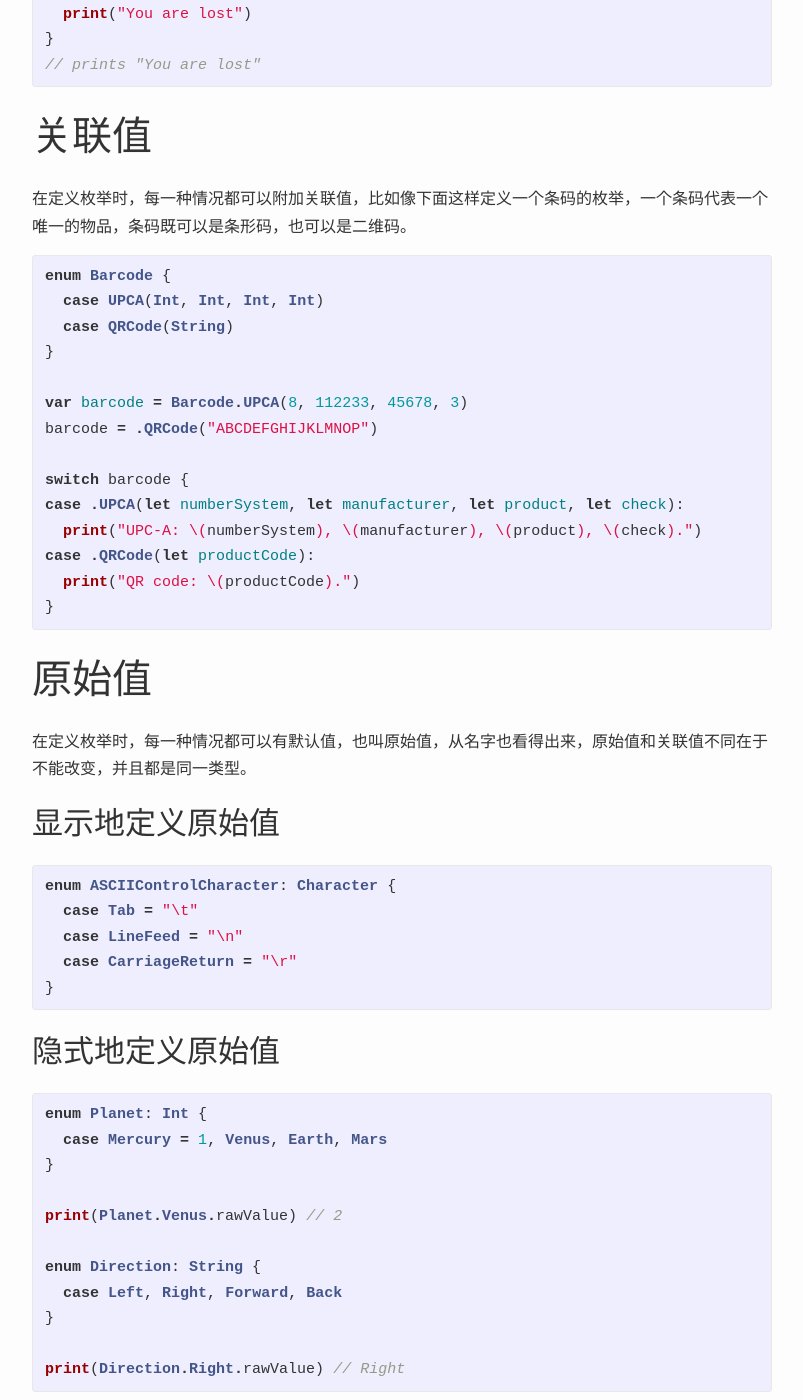
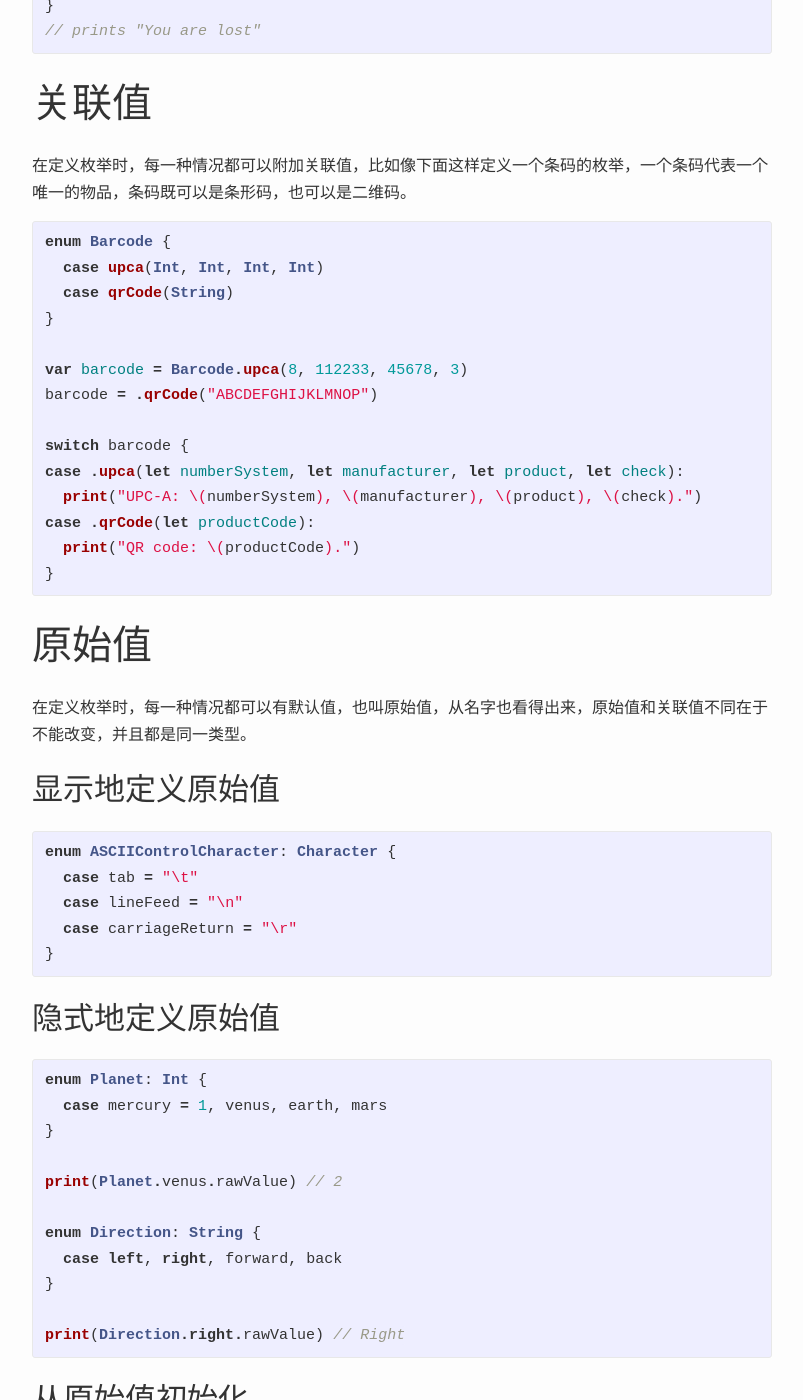
Before and after one commit to danjiang/mango, a Jekyll site: the page built from _posts/2016-06-14-swift-enums.md, in a window 1280 px wide and 1400 px high, scrolled down 2193 px. Shown: the whole window, without its empty margins (238-1041 px from the left). Built offline with Jekyll 4.4.1, drawn with Linux system fonts in a browser that asks for light colours; comment, search, counter and statistics services are not loaded; some of the changed text lies outside the part shown.

```diff
--- a/_posts/2016-06-14-swift-enums.md
+++ b/_posts/2016-06-14-swift-enums.md
@@ -17,14 +17,14 @@ tag: swift
 
 {% highlight swift %}
 enum Direction {
-  case Up
-  case Down
-  case Left
-  case Right
+  case up
+  case down
+  case left
+  case right
 }
 
-var direction = Direction.Down
-direction = .Left // 已经知道 direction 的类型，推荐使用这种方式来赋值
+var direction = Direction.down
+direction = .left // 已经知道 direction 的类型，推荐使用这种方式来赋值
 {% endhighlight %}
 
 ## 枚举是值类型
@@ -33,12 +33,12 @@ direction = .Left // 已经知道 direction 的类型，推荐使用这种方式
 
 {% highlight swift %}
 enum CompassPoint {
-  case North, South, East, West
+  case north, south, east, west
 }
-var currentDirection = CompassPoint.West
+var currentDirection = CompassPoint.west
 let rememberedDirection = currentDirection
-currentDirection = .East
-if rememberedDirection == .West {
+currentDirection = .east
+if rememberedDirection == .west {
   print("The remembered direction is still .West")
 }
 {% endhighlight %}
@@ -48,22 +48,22 @@ if rememberedDirection == .West {
 使用 **switch** 语句可以很方便地判断枚举的各种情况，如果 **switch** 语句中的 **case** 能覆盖枚举的每一种情况，也就不需要 **default**，否则就需要 **default** 来处理没有覆盖到的情况。
 
 {% highlight swift %}
-var direction = Direction.Left
+var direction = Direction.left
 
 switch direction {
-case .Up:
+case .up:
   print("Keep going")
-case .Down:
+case .down:
   print("Go back")
-case .Left:
+case .left:
   print("Go left")
-case .Right:
+case .right:
   print("Go right")
 }
 // prints "Go right"
 
 switch direction {
-case .Down:
+case .down:
   print("Go back")
 default:
   print("You are lost")
@@ -77,17 +77,17 @@ default:
 
 {% highlight swift %}
 enum Barcode {
-  case UPCA(Int, Int, Int, Int)
-  case QRCode(String)
+  case upca(Int, Int, Int, Int)
+  case qrCode(String)
 }
 
-var barcode = Barcode.UPCA(8, 112233, 45678, 3)
-barcode = .QRCode("ABCDEFGHIJKLMNOP")
+var barcode = Barcode.upca(8, 112233, 45678, 3)
+barcode = .qrCode("ABCDEFGHIJKLMNOP")
 
 switch barcode {
-case .UPCA(let numberSystem, let manufacturer, let product, let check):
+case .upca(let numberSystem, let manufacturer, let product, let check):
   print("UPC-A: \(numberSystem), \(manufacturer), \(product), \(check).")
-case .QRCode(let productCode):
+case .qrCode(let productCode):
   print("QR code: \(productCode).")
 }
 {% endhighlight %}
@@ -100,9 +100,9 @@ case .QRCode(let productCode):
 
 {% highlight swift %}
 enum ASCIIControlCharacter: Character {
-  case Tab = "\t"
-  case LineFeed = "\n"
-  case CarriageReturn = "\r"
+  case tab = "\t"
+  case lineFeed = "\n"
+  case carriageReturn = "\r"
 }
 {% endhighlight %}
 
@@ -110,16 +110,16 @@ enum ASCIIControlCharacter: Character {
 
 {% highlight swift %}
 enum Planet: Int {
-  case Mercury = 1, Venus, Earth, Mars
+  case mercury = 1, venus, earth, mars
 }
 
-print(Planet.Venus.rawValue) // 2
+print(Planet.venus.rawValue) // 2
 
 enum Direction: String {
-  case Left, Right, Forward, Back
+  case left, right, forward, back
 }
 
-print(Direction.Right.rawValue) // Right
+print(Direction.right.rawValue) // Right
 {% endhighlight %}
 
 ### 从原始值初始化
```
Also changed, not shown: _posts/2016-05-30-swift-closures.md (+9 -9 lines), _posts/2016-07-30-swift-properties.md (+3 -3 lines), _posts/2016-08-14-swift-methods.md (+4 -4 lines), _posts/2016-08-21-swift-subscripts.md (+4 -4 lines), _posts/2016-09-12-swift-extensions.md (+1 -1 lines), images/swift-classes.jpg, images/swift-closures.jpg, images/swift-enums.jpg, images/swift-extensions.jpg, images/swift-initialization.jpg, images/swift-methods.jpg, images/swift-properties.jpg, images/swift-structs.jpg, images/swift-subscripts.jpg.
